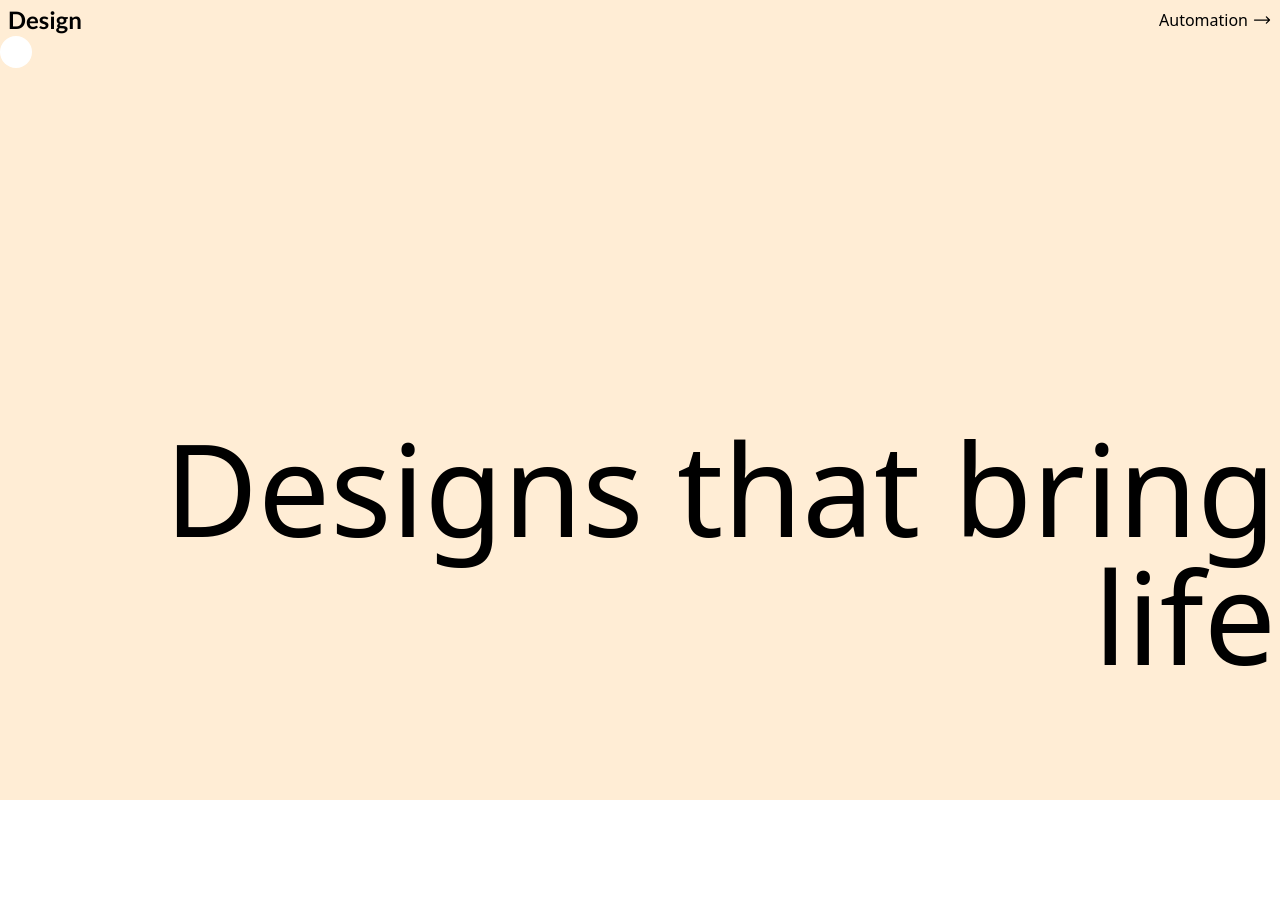
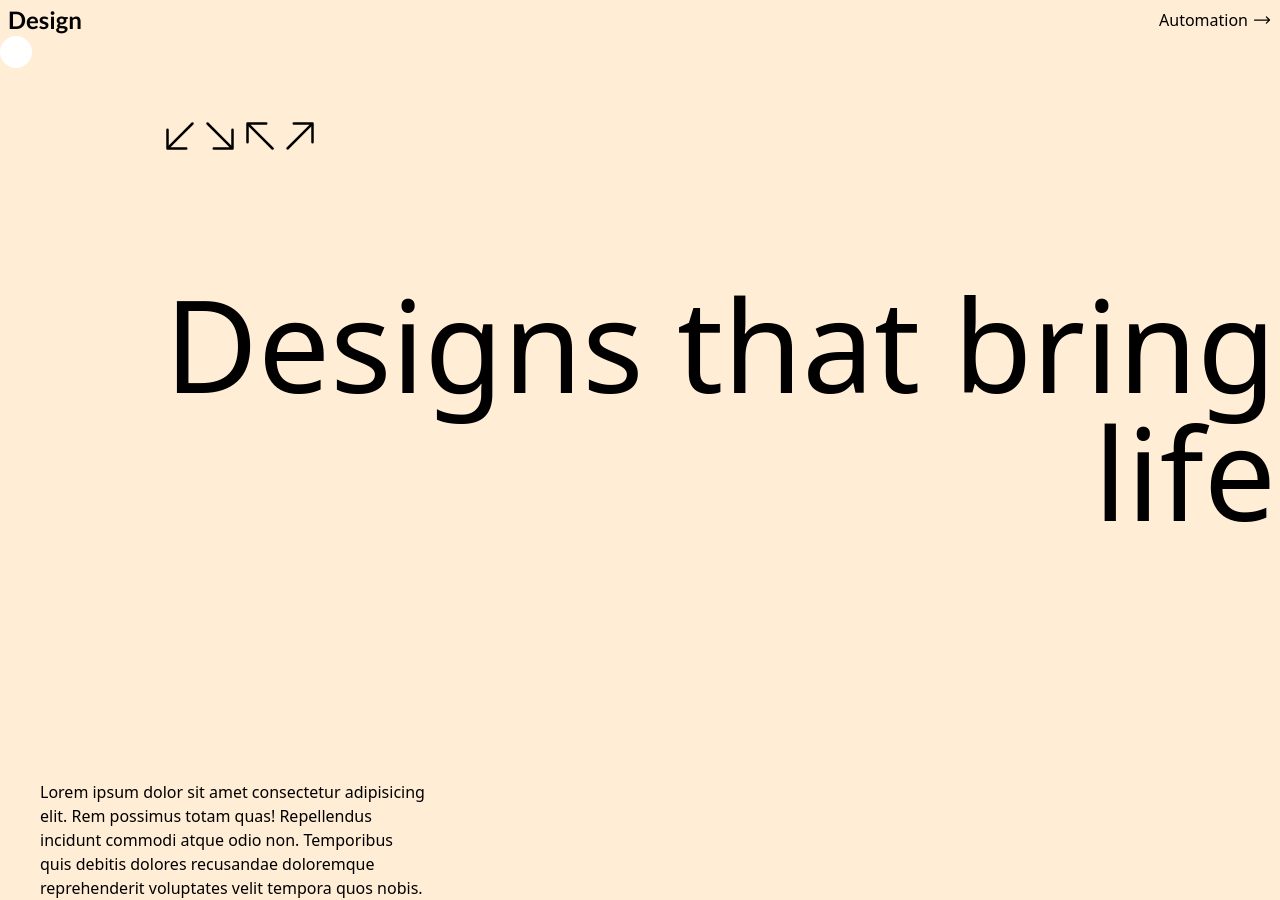
Before and after one commit to menottiRicardo/daco, a Next.js app: page / in a window 1280 px wide. Before the commit the page ends 800 px from the top, so only its background shows below. Built offline with nearby package versions, Linux system fonts and the light colour scheme.

Commit message:
arrows added

```diff
--- a/pages/_app.tsx
+++ b/pages/_app.tsx
@@ -4,7 +4,7 @@ import { AnimatePresence } from "framer-motion";
 
 export default function App({ Component, pageProps }: AppProps) {
   return (
-    <AnimatePresence>
+    <AnimatePresence mode="wait">
       <Component {...pageProps} />
     </AnimatePresence>
   );
--- a/pages/index.tsx
+++ b/pages/index.tsx
@@ -5,6 +5,12 @@ import styles from "../styles/Home.module.css";
 import { motion as m } from "framer-motion";
 import { useEffect, useState } from "react";
 import Loader from "../components/Loader";
+import {
+  ArrowDownLeftIcon,
+  ArrowDownRightIcon,
+  ArrowUpLeftIcon,
+  ArrowUpRightIcon,
+} from "@heroicons/react/24/solid";
 export default function Home() {
   const [loading, setLoading] = useState(true);
 
@@ -49,11 +55,31 @@ export default function Home() {
             className="h-8 w-8 bg-white rounded-full fixed left:0 z-[1000] pointer-events-none opacity-0 group-hover:opacity-100"
             id="trailer"
           ></div>
-          <div className="my-96 p-1">
+
+          <div className="my-20 justify-center hidden md:flex absolute left-40">
+            <ArrowDownLeftIcon className="w-10" />
+            <ArrowDownRightIcon className="w-10" />
+            <ArrowUpLeftIcon className="w-10" />
+            <ArrowUpRightIcon className="w-10" />
+          </div>
+
+          <div className="mt-32 md:my-60 p-1">
             <h1 className="text-6xl text-center lg:text-right lg:text-9xl">
               Designs that bring life
             </h1>
           </div>
+          <div className="flex my-20 justify-center md:hidden">
+            <ArrowDownLeftIcon className="w-5" />
+            <ArrowDownRightIcon className="w-5" />
+            <ArrowUpLeftIcon className="w-5" />
+            <ArrowUpRightIcon className="w-5" />
+          </div>
+          <p className="text-center md:w-1/3 md:text-left md:pl-10">
+            Lorem ipsum dolor sit amet consectetur adipisicing elit. Rem
+            possimus totam quas! Repellendus incidunt commodi atque odio non.
+            Temporibus quis debitis dolores recusandae doloremque reprehenderit
+            voluptates velit tempora quos nobis.
+          </p>
         </main>
       )}
     </m.div>
```
